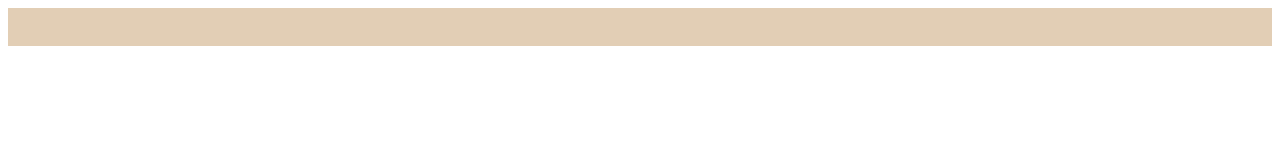
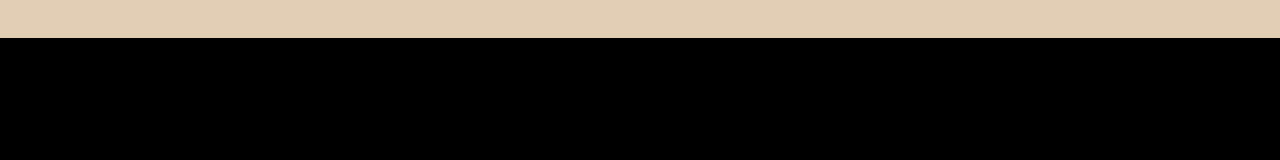
Before and after one commit to loui718d/teatergrob_14, a plain HTML site: page index.html in a window 1280 px wide. Drawn offline with Linux system fonts and the light colour scheme.

Commit message:
generelt

```diff
--- a/doku.css
+++ b/doku.css
@@ -0,0 +1,9 @@
+* {
+  padding: 0;
+  margin: 0;
+  box-sizing: border-box;
+}
+
+body {
+  background-color: #000000;
+}
--- a/landing.css
+++ b/landing.css
@@ -1,3 +1,12 @@
+* {
+  padding: 0;
+  margin: 0;
+  box-sizing: border-box;
+}
+
+body {
+  background-color: #000000;
+}
 /* header/nav */
 
 .grid_menu {
```
